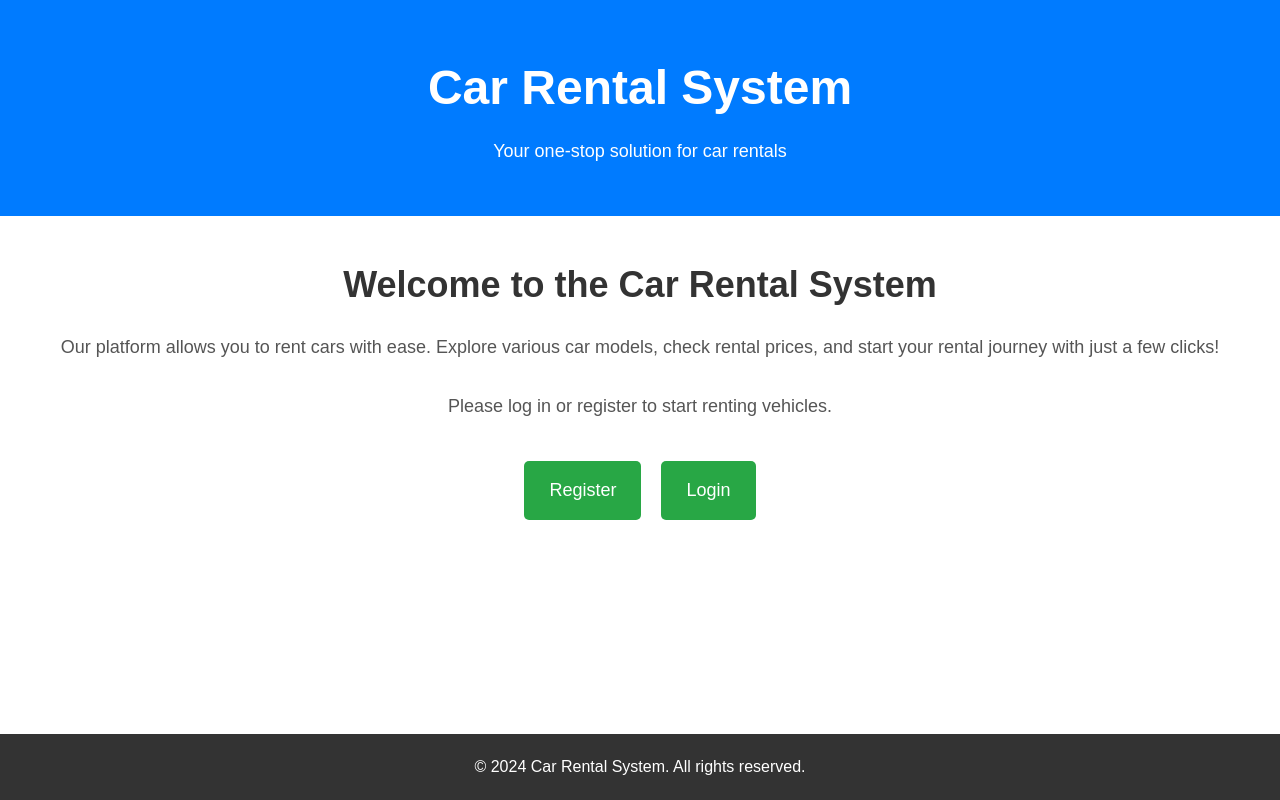
After one commit to ljh6137/Park-database, a Django app: page /management/ in a window 1280 px wide. The commit adds this page. Run offline with Django 5.2, Linux system fonts and the light colour scheme.

Commit message:
提交一个demo

```diff
--- /dev/null
+++ b/back-end/management/templates/management/home.html
@@ -0,0 +1,160 @@
+<!DOCTYPE html>
+<html lang="en">
+<head>
+    <meta charset="UTF-8">
+    <meta name="viewport" content="width=device-width, initial-scale=1.0">
+    <title>Welcome to Car Rental System</title>
+    <style>
+        /* Reset some default styles */
+        * {
+            margin: 0;
+            padding: 0;
+            box-sizing: border-box;
+        }
+
+        /* Body Styles */
+        body {
+            font-family: 'Arial', sans-serif;
+            background-color: #f9f9f9;
+            color: #333;
+            line-height: 1.6;
+            display: flex;
+            flex-direction: column;
+            min-height: 100vh;  /* Ensures the page takes at least full height of the viewport */
+        }
+
+        /* Header Styles */
+        header {
+            background-color: #007BFF;
+            color: white;
+            padding: 50px 20px;
+            text-align: center;
+            position: relative;
+        }
+
+        header h1 {
+            font-size: 48px;
+            margin-bottom: 10px;
+        }
+
+        header p {
+            font-size: 18px;
+        }
+
+        .btn-primary {
+            background-color: #fff;
+            color: #007BFF;
+            padding: 12px 25px;
+            border: none;
+            font-size: 16px;
+            cursor: pointer;
+            text-decoration: none;
+            border-radius: 5px;
+            margin-top: 20px;
+            display: inline-block;
+            transition: background-color 0.3s ease;
+        }
+
+        .btn-primary:hover {
+            background-color: #f1f1f1;
+        }
+
+        /* Main Content Section */
+        .content {
+            padding: 40px 20px;
+            text-align: center;
+            background-color: #fff;
+            flex-grow: 1;  /* Makes content section take up remaining space */
+        }
+
+        .content h2 {
+            font-size: 36px;
+            margin-bottom: 20px;
+        }
+
+        .content p {
+            font-size: 18px;
+            margin-bottom: 30px;
+            color: #555;
+        }
+
+        .cta-buttons {
+            display: flex;
+            justify-content: center;
+            gap: 20px;
+            margin-top: 40px;
+        }
+
+        .cta-buttons a {
+            background-color: #28a745;
+            color: white;
+            padding: 15px 25px;
+            text-decoration: none;
+            border-radius: 5px;
+            font-size: 18px;
+            transition: background-color 0.3s ease;
+        }
+
+        .cta-buttons a:hover {
+            background-color: #218838;
+        }
+
+        /* Footer Styles */
+        footer {
+            background-color: #333;
+            color: white;
+            padding: 20px;
+            text-align: center;
+            width: 100%;
+        }
+
+        footer p {
+            font-size: 16px;
+        }
+
+        /* Responsive Design */
+        @media (max-width: 768px) {
+            .cta-buttons {
+                flex-direction: column;
+                align-items: center;
+            }
+        }
+    </style>
+</head>
+<body>
+    <!-- Header Section -->
+    <header>
+        <h1>Car Rental System</h1>
+        <p>Your one-stop solution for car rentals</p>
+    </header>
+
+    <!-- Main Content Section -->
+    <section class="content">
+        <h2>Welcome to the Car Rental System</h2>
+        <p>Our platform allows you to rent cars with ease. Explore various car models, check rental prices, and start your rental journey with just a few clicks!</p>
+
+        <!-- Display User Info if Logged In -->
+        {% if user.is_authenticated %}
+            <p>Welcome, {{ user.username }}!</p>
+            <a href="{% url 'rented_vehicles' %}" class="btn-primary">View My Rented Vehicles</a>
+        {% else %}
+            <p>Please log in or register to start renting vehicles.</p>
+        {% endif %}
+
+        <!-- Call to Action Buttons -->
+        <div class="cta-buttons">
+            {% if not user.is_authenticated %}
+                <a href="{% url 'register' %}">Register</a>
+                <a href="{% url 'login' %}">Login</a>
+            {% else %}
+                <a href="{% url 'rent_car' %}">Rent a Car</a>
+            {% endif %}
+        </div>
+    </section>
+
+    <!-- Footer Section -->
+    <footer>
+        <p>&copy; 2024 Car Rental System. All rights reserved.</p>
+    </footer>
+</body>
+</html>
--- a/back-end/management/urls.py
+++ b/back-end/management/urls.py
@@ -18,6 +18,8 @@ from . import views
 
 
 urlpatterns = [
+    path('rented_vehicles/', views.rented_vehicles_view, name='rented_vehicles'),
+    path('', views.home_view, name='home'),
     path('register/', views.register, name='register'),
     path('login/', views.login_view, name='login'),
     path('rent_car/', views.rent_car_view, name='rent_car'),
--- a/back-end/management/views.py
+++ b/back-end/management/views.py
@@ -8,6 +8,10 @@ from django.contrib import messages
 from django.contrib.auth import authenticate, login
 from django.shortcuts import render, redirect
 from django.contrib import messages
+from django.shortcuts import render, redirect, get_object_or_404
+from .models import Vehicle, Repository, Lease, Customer, Info
+from django.contrib import messages
+from django.contrib.auth.decorators import login_required
 # from .models import
 
 # Create your views here.
@@ -21,28 +25,9 @@ from django.contrib import messages
 # management/views.py
 from django.shortcuts import render
 
-# def register(request):
-#     if request.method == 'GET':
-#         return render(request, 'management/register.html')
-#     if request.method == 'POST':
-#         username = request.POST['username']
-#         password = request.POST['password']
-#         # print(1)
-#         # create user
-
-#         messages.success(request, 'Registration successful!')
-#         return render(request, 'management/register.html')
-#         # return redirect('login')
-#     # return render(request, 'management/register.html')  # 渲染登录模板
-
-
-
 
 
 def register(request):
-    if request.method == 'GET':
-        return render(request, 'management/register.html')
-
     if request.method == 'POST':
         # 获取提交的用户名和密码
         username = request.POST['username']
@@ -56,13 +41,11 @@ def register(request):
         # 创建用户并加密密码
         user = User.objects.create_user(username=username, password=password)
 
-        # 提示用户注册成功
+        # 为用户创建一个 Customer 实例
+        Customer.objects.create(ID=user.username, name='', Contact='')  # 根据需要填充字段
+
         messages.success(request, 'Registration successful! Please log in.')
-
-        # 注册成功后，跳转到登录页面
         return redirect('login')
-
-    return render(request, 'management/register.html')
 
 
 
@@ -75,45 +58,112 @@ def login_view(request):
         user = authenticate(request, username=username, password=password)
         if user is not None:
             login(request, user)
-            return redirect('rent_car')  # 登录成功后跳转到用户仪表盘
+            return redirect('home')  # 登录成功后跳转到用户仪表盘
         else:
             messages.error(request, 'Invalid username or password.')
     return render(request, 'management/login.html')
 
-from django.shortcuts import render, redirect
-from .models import Vehicle, Repository, Lease, Customer, Info
-from django.contrib import messages
 
 # 租车页面视图
+# def rent_car_view(request):
+#     # 获取所有可供租赁的车辆，使用 Info 来查找关联的 Repository
+#     available_vehicles = Vehicle.objects.filter(info_model__Car_ID__Is_leased=False)
+
+#     if request.method == 'POST':
+#         # 获取客户ID和所选车辆ID
+#         customer_id = request.POST['customer_id']
+#         vehicle_id = request.POST['vehicle_id']
+
+#         # 查找客户和车辆对象
+#         customer = Customer.objects.get(ID=customer_id)
+#         vehicle = Vehicle.objects.get(Model=vehicle_id)
+
+#         # 找到对应的 Repository 条目
+#         repository = Repository.objects.get(Car_ID=vehicle_id)
+
+#         # 检查车辆是否已经租赁
+#         if repository.Is_leased:
+#             messages.error(request, "This vehicle is already leased!")
+#             return redirect('rent_car')
+
+#         # 创建租赁记录
+#         Lease.objects.create(Car_ID=repository, ID=customer)
+
+#         # 更新仓库中的租赁状态
+#         repository.Is_leased = True
+#         repository.save()
+
+#         messages.success(request, "Vehicle leased successfully!")
+#         return redirect('rent_car')
+
+#     return render(request, 'management/rent_car.html', {'vehicles': available_vehicles})
+
+@login_required
 def rent_car_view(request):
-    # 获取所有可供租赁的车辆，使用 Info 来查找关联的 Repository
+    # 获取所有可租赁的车辆
     available_vehicles = Vehicle.objects.filter(info_model__Car_ID__Is_leased=False)
 
     if request.method == 'POST':
-        # 获取客户ID和所选车辆ID
-        customer_id = request.POST['customer_id']
         vehicle_id = request.POST['vehicle_id']
 
-        # 查找客户和车辆对象
-        customer = Customer.objects.get(ID=customer_id)
-        vehicle = Vehicle.objects.get(Model=vehicle_id)
+        # 使用当前登录的用户来获取对应的 Customer 实例
+        customer = get_object_or_404(Customer, user=request.user)  # 使用 'user' 字段来查找 Customer
 
-        # 找到对应的 Repository 条目
-        repository = Repository.objects.get(Car_ID=vehicle_id)
+        # 查找车辆
+        try:
+            vehicle = Vehicle.objects.get(Model=vehicle_id)
+        except Vehicle.DoesNotExist:
+            messages.error(request, "Vehicle not found.")
+            return redirect('rent_car')
+
+        # 查找仓库条目
+        try:
+            repository = Repository.objects.get(Car_ID=vehicle_id)
+        except Repository.DoesNotExist:
+            messages.error(request, "Repository entry for vehicle not found.")
+            return redirect('rent_car')
 
         # 检查车辆是否已经租赁
         if repository.Is_leased:
             messages.error(request, "This vehicle is already leased!")
             return redirect('rent_car')
 
-        # 创建租赁记录
+        # 创建租赁记录并更新仓库中的租赁状态
         Lease.objects.create(Car_ID=repository, ID=customer)
-
-        # 更新仓库中的租赁状态
         repository.Is_leased = True
         repository.save()
 
         messages.success(request, "Vehicle leased successfully!")
         return redirect('rent_car')
 
+    # 将可租赁的车辆传递给模板
     return render(request, 'management/rent_car.html', {'vehicles': available_vehicles})
+
+
+
+
+def home_view(request):
+    return render(request, 'management/home.html')  # 创建并渲染一个主页模
+
+@login_required
+def rented_vehicles_view(request):
+    # 获取当前登录的用户
+    user = request.user
+
+    try:
+        # 获取该用户的 Customer 对象，假设用户模型和 Customer 一对一关联
+        customer = Customer.objects.get(ID=user.username)  # 假设用户ID与Customer模型的ID字段匹配
+    except Customer.DoesNotExist:
+        customer = None
+
+    if customer:
+        # 获取该用户租赁的所有车辆
+        leases = Lease.objects.filter(ID=customer)
+        rented_vehicles = []
+        for lease in leases:
+            vehicle = lease.Car_ID.Model  # 获取租赁车辆的模型
+            rented_vehicles.append(vehicle)
+    else:
+        rented_vehicles = []
+
+    return render(request, 'management/rented_vehicles.html', {'rented_vehicles': rented_vehicles})
```
Also changed, not shown: back-end/management/models.py (+14 -3 lines), back-end/management/templates/management/login.html (+95 -4 lines), back-end/management/templates/management/rent_car.html (+130 -3 lines), back-end/management/templates/management/rented_vehicles.html (added, +97 -0 lines), back-end/management/migrations/0001_initial.py.
